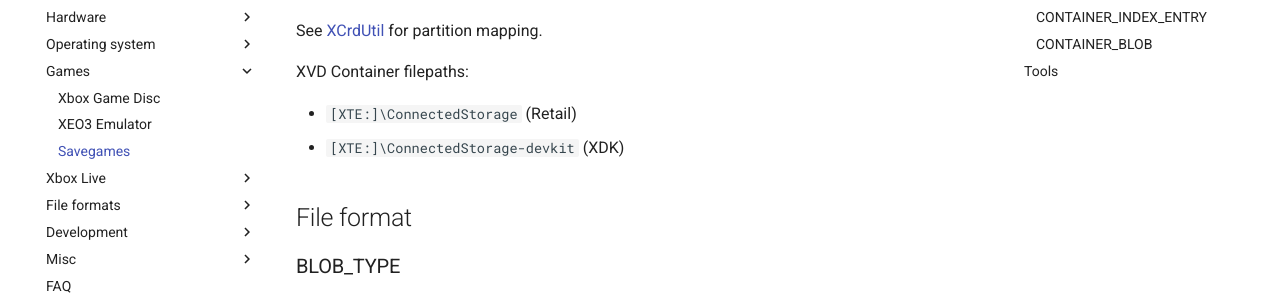
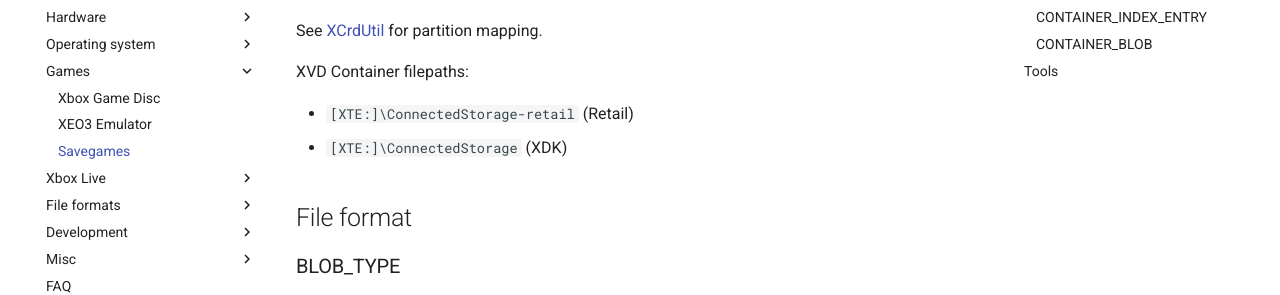
Before and after one commit to xboxoneresearch/wiki, an MkDocs documentation site: the page built from docs/games/savegames.md, in a window 1280 px wide and 900 px high. Shown: the part 229-524 px from the top of the window. Built offline with MkDocs 1.6.1 and Material for MkDocs 9.7.7, drawn with Linux system fonts in a browser that asks for light colours; comment, search, counter and statistics services are not loaded.

Commit message:
Update savegames.md

```diff
--- a/docs/games/savegames.md
+++ b/docs/games/savegames.md
@@ -6,8 +6,8 @@ See  [XCrdUtil](../operating-system/xcrdutil.md) for partition mapping.
 
 XVD Container filepaths:
 
-- `[XTE:]\ConnectedStorage` (Retail)
-- `[XTE:]\ConnectedStorage-devkit` (XDK)
+- `[XTE:]\ConnectedStorage-retail` (Retail)
+- `[XTE:]\ConnectedStorage` (XDK)
 
 ## File format
 
```
